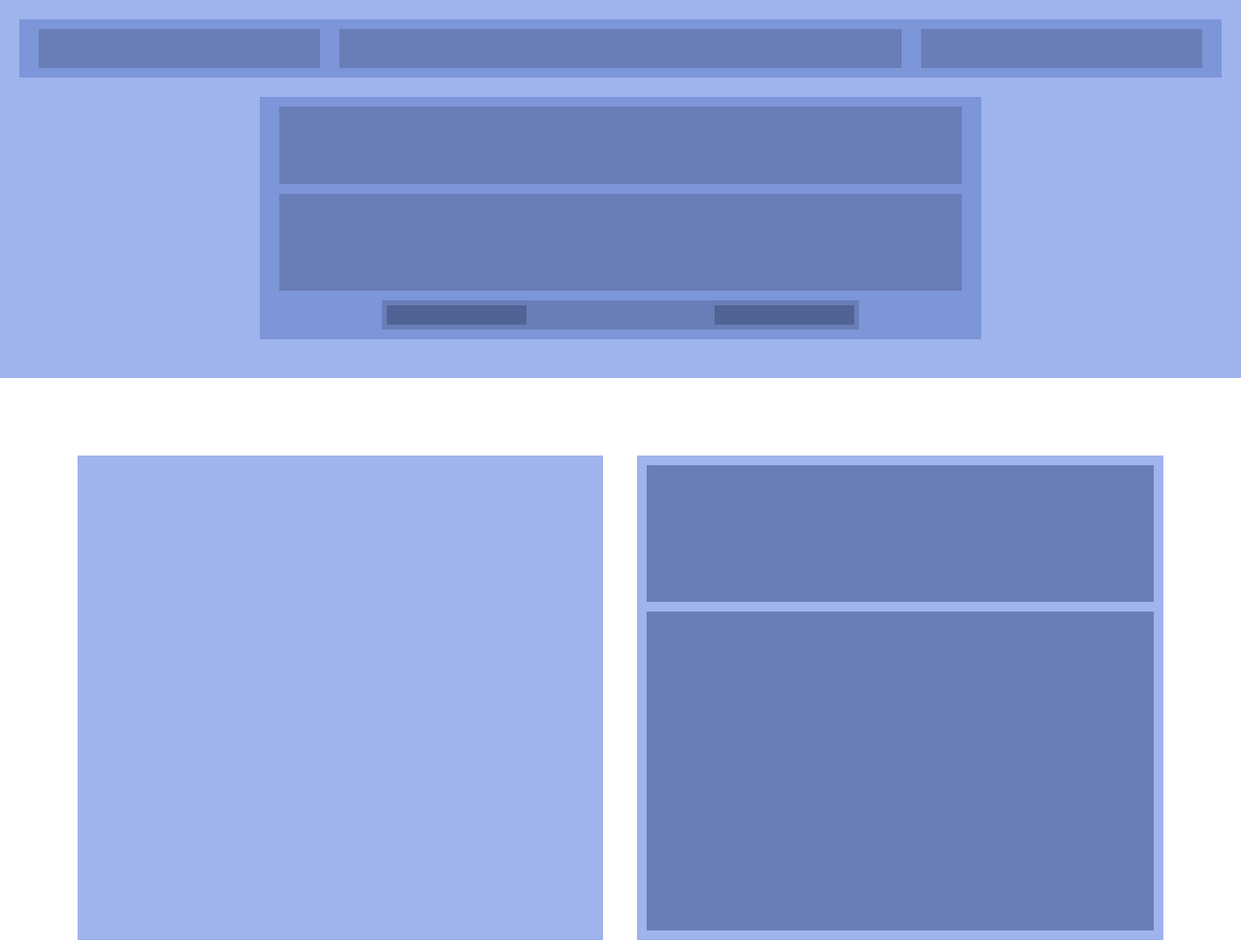
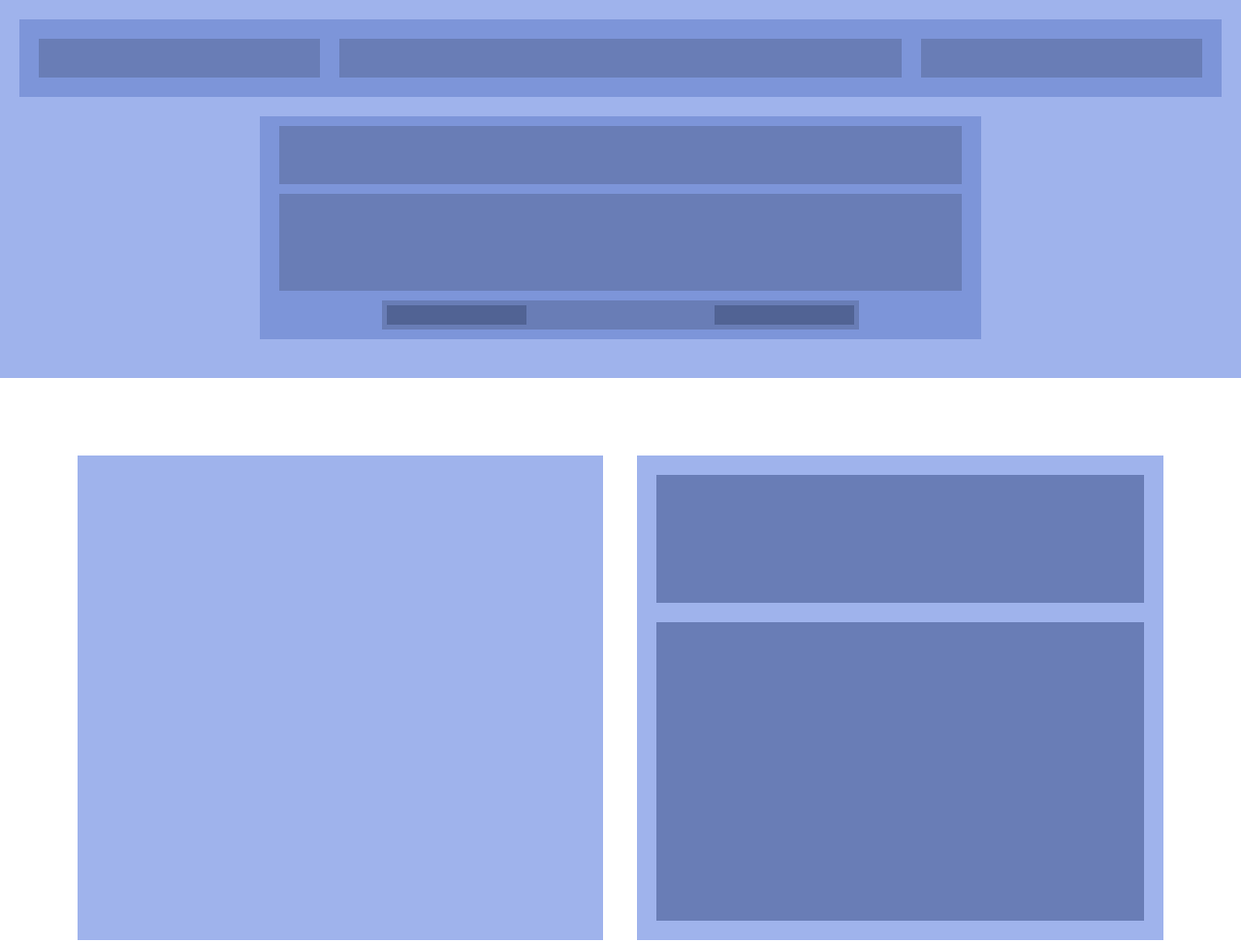
Before and after one commit to Alice-Rossi-03/htmlcss-struttura-discord, a plain HTML site: page index.html in a window 1280 px wide. Shown: the top 973 px of the page at 97% size. Drawn offline with Linux system fonts and the light colour scheme.

Commit message:
esercizio completato

```diff
--- a/style.css
+++ b/style.css
@@ -13,7 +13,7 @@ header{
 .flex-container0{
     display: flex;
     gap: 20px;
-    padding-block: 10px;
+    padding-block: 20px;
     padding-inline: 20px;
     background-color: #7d95d9;
 }
@@ -43,7 +43,7 @@ header{
 
 .flex-container1 h1{
     max-width: 100%;
-    height: 80px;
+    height: 60px;
     background-color: #697db6;
 }
 
@@ -91,8 +91,8 @@ header{
 .flex-container2-inside{
     display: flex;
     flex-direction: column;
-    padding: 10px;
-    gap: 10px;
+    padding: 20px;
+    gap: 20px;
 }
 
 .flex-container2-inside h2{
```
Also changed, not shown: index.html (+4 -0 lines).
